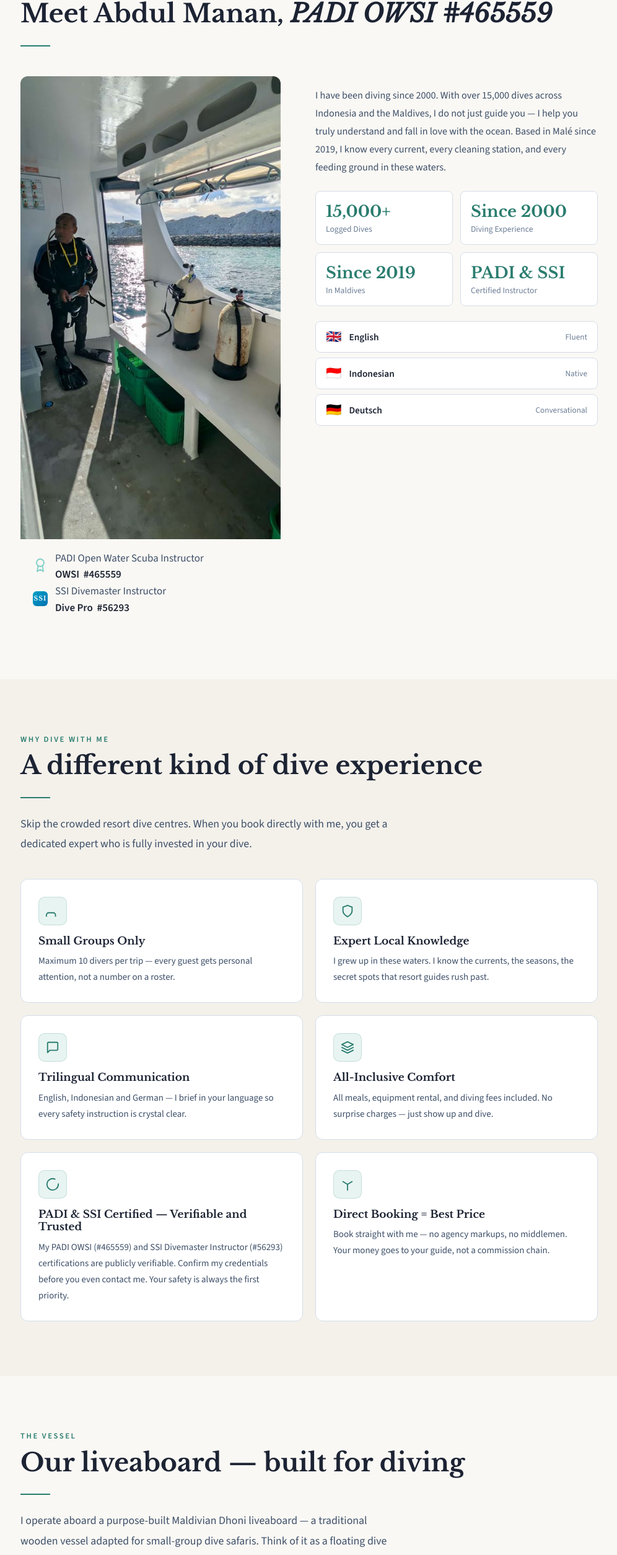
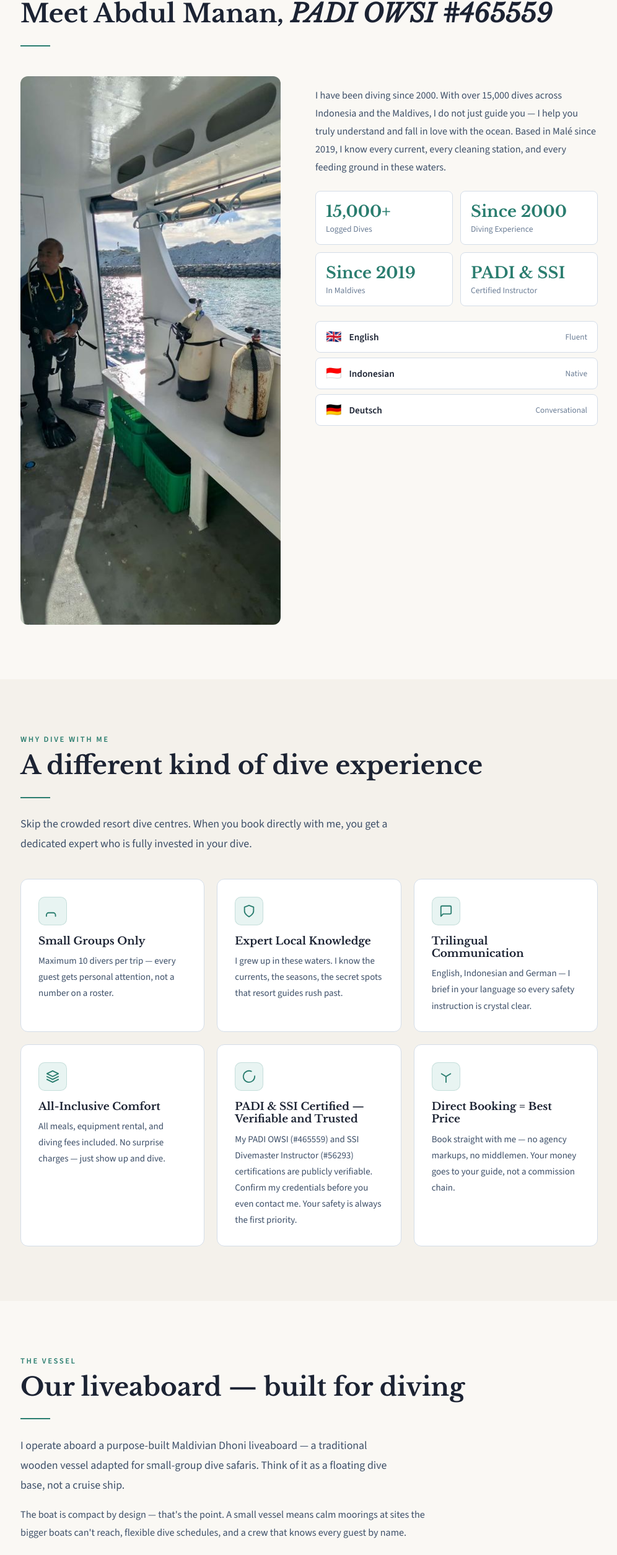
Before and after one commit to YouCanCallMeMomo/Hammerhead2, a React (Vite) app: page / in a window 1280 px wide. Shown: the part 917-3426 px from the top of the page at 62% size, without its empty margins (141-1137 px from the left). Built offline with nearby package versions, Linux system fonts and the light colour scheme.

Commit message:
feat: redesign UI — align about photo, 3-column dive experience, reorder pricing, add testimonials carousel

```diff
--- a/src/App.jsx
+++ b/src/App.jsx
@@ -42,9 +42,9 @@ export default function App() {
         <About lang={lang} />
         <WhyBook lang={lang} />
         <Boat lang={lang} />
+        <Pricing lang={lang} />
         <Slots lang={lang} />
         <Testimonials lang={lang} />
-        <Pricing lang={lang} />
         <FAQ lang={lang} />
         <Contact lang={lang} />
       </main>
--- a/src/components/Testimonials.jsx
+++ b/src/components/Testimonials.jsx
@@ -43,9 +43,9 @@ export default function Testimonials({ lang }) {
         <h2>{t.h2}</h2>
         <div className="divider-rule" />
 
-        <div className="testi-grid">
+        <div className="testi-carousel reveal">
           {REVIEWS.map((r, i) => (
-            <div className="testi-card reveal" key={i}>
+            <div className="testi-card" key={i}>
               <div className="testi-stars">{r.stars}</div>
               <p className="testi-text">{r.text}</p>
               <div className="testi-author">
--- a/src/index.css
+++ b/src/index.css
@@ -175,9 +175,9 @@ nav.site-nav.scrolled { box-shadow: var(--shadow); }
 /* ===========================
    ABOUT
 =========================== */
-.about-grid { display: grid; grid-template-columns: 420px 1fr; gap: 56px; align-items: start; margin-top: 48px; }
-.about-photo-wrap { position: relative; border-radius: var(--r); overflow: hidden; }
-.about-photo-wrap img { width: 100%; height: auto; display: block; }
+.about-grid { display: grid; grid-template-columns: 420px 1fr; gap: 56px; align-items: stretch; margin-top: 48px; }
+.about-photo-wrap { position: relative; border-radius: var(--r); overflow: hidden; height: 100%; }
+.about-photo-wrap img { width: 100%; height: 100%; object-fit: cover; display: block; }
 .ssi-badge {
   position: absolute; bottom: 0; left: 0; right: 0;
   background: rgba(14,31,61,.92); backdrop-filter: blur(8px);
@@ -211,7 +211,7 @@ nav.site-nav.scrolled { box-shadow: var(--shadow); }
 /* ===========================
    WHY BOOK
 =========================== */
-.why-grid { display: grid; grid-template-columns: 1fr 1fr; gap: 20px; margin-top: 40px; }
+.why-grid { display: grid; grid-template-columns: repeat(3, 1fr); gap: 20px; margin-top: 40px; }
 .why-card {
   background: var(--white); border: 1px solid var(--border);
   border-radius: var(--r); padding: 28px; transition: box-shadow .25s, transform .25s;
@@ -292,10 +292,14 @@ table.slots tr:hover td:first-child { background: var(--teal-lt); }
 /* ===========================
    TESTIMONIALS
 =========================== */
-.testi-grid { display: grid; grid-template-columns: 1fr 1fr; gap: 20px; margin-top: 40px; }
+.testi-carousel { display: flex; overflow-x: auto; scroll-snap-type: x mandatory; gap: 20px; padding-bottom: 24px; -webkit-overflow-scrolling: touch; margin-top: 40px; scrollbar-width: thin; scrollbar-color: var(--teal) var(--border); }
+.testi-carousel::-webkit-scrollbar { height: 8px; }
+.testi-carousel::-webkit-scrollbar-track { background: var(--border); border-radius: 4px; }
+.testi-carousel::-webkit-scrollbar-thumb { background: var(--teal); border-radius: 4px; }
 .testi-card {
   background: var(--white); border: 1px solid var(--border);
   border-radius: var(--r); padding: 28px; position: relative;
+  min-width: calc(50% - 10px); flex-shrink: 0; scroll-snap-align: start;
 }
 .testi-card::before {
   content: '\201C'; font-family: var(--font-head);
@@ -417,7 +421,7 @@ footer.site-footer a:hover { color: #7ecec6; }
   .boat-photos { grid-template-columns: 1fr; }
   .boat-specs { grid-template-columns: repeat(2,1fr); }
   .pricing-grid { grid-template-columns: 1fr; }
-  .testi-grid { grid-template-columns: 1fr; }
+  .testi-card { min-width: 85%; scroll-margin-left: 24px; }
   .contact-cards { flex-direction: column; }
   .hero-stats { grid-template-columns: repeat(3,1fr); }
   .section { padding: 64px 0; }
```
